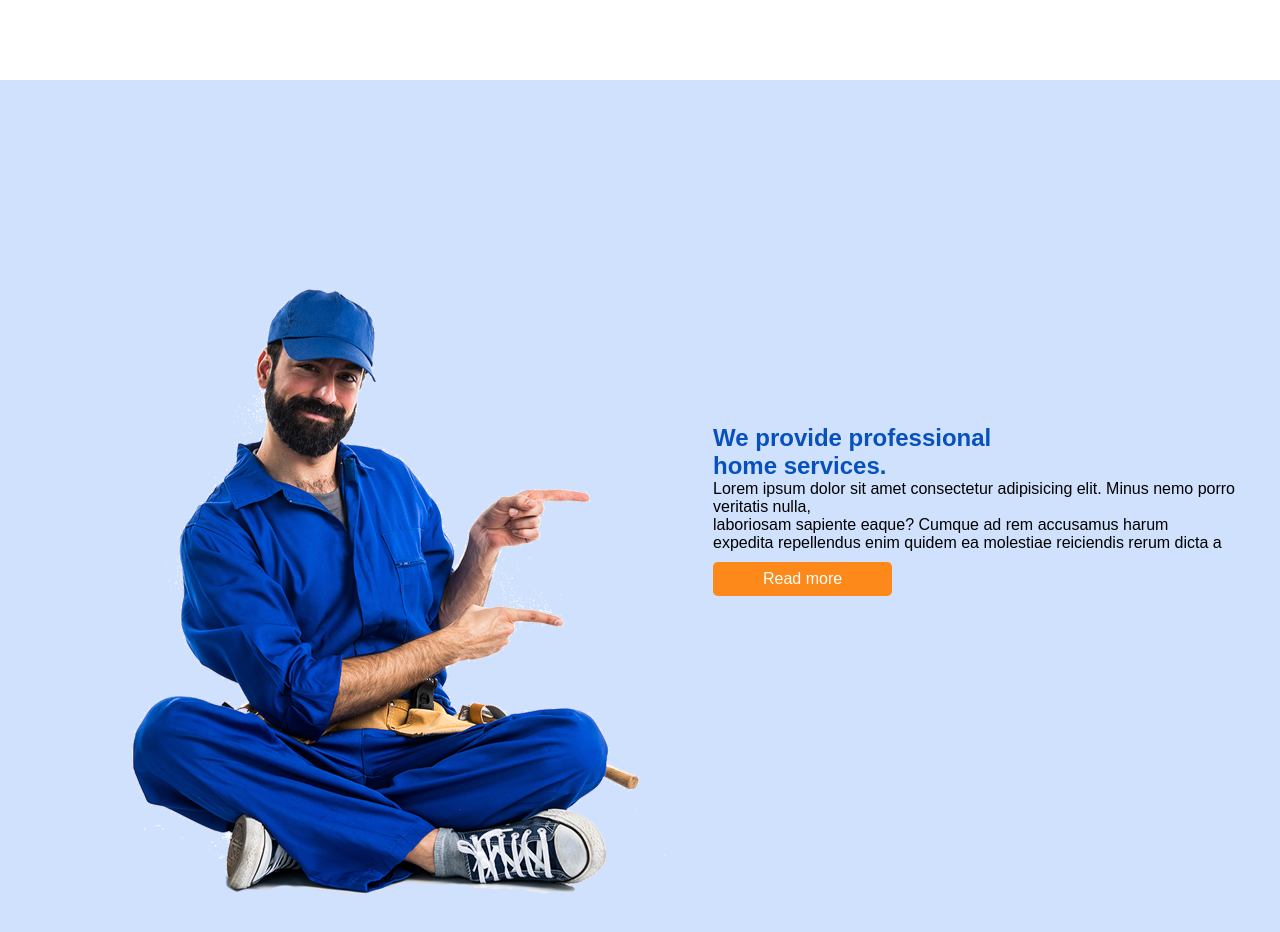
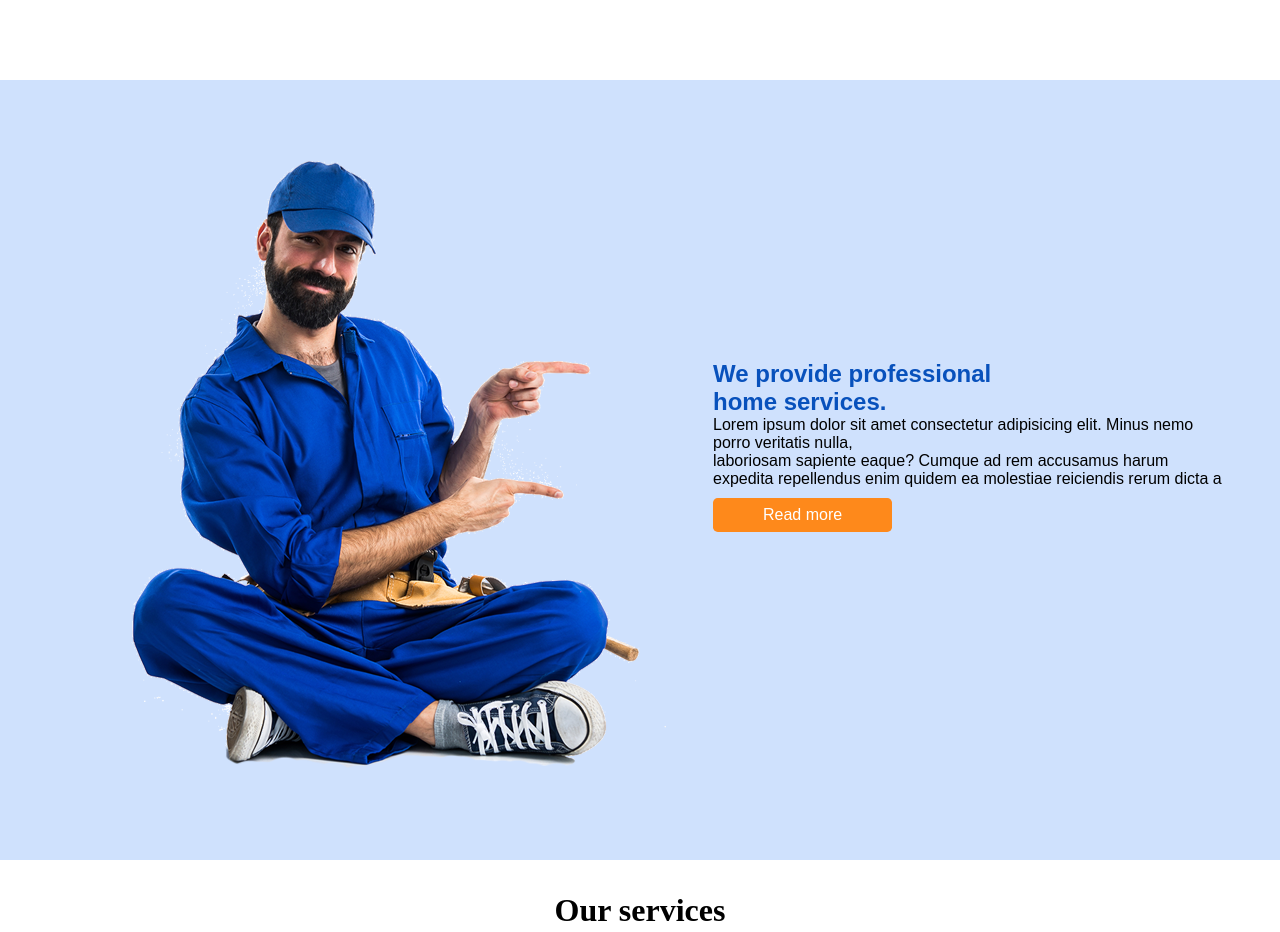
Before and after one commit to emilmardanov290/Construction-Website, a plain HTML site: page index.htm in a window 1280 px wide. Shown: the part 1935-2867 px from the top of the page. Drawn offline with Linux system fonts and the light colour scheme.

Commit message:
Обновил style.css

```diff
--- a/style.css
+++ b/style.css
@@ -177,13 +177,19 @@ nav ul li a:hover{
     display: flex;
     flex-direction: column;
     text-align: center;
+    padding: 3em;
 }
 #forth-part img{
     margin-top: 8em;
+    width: 60%;
+    margin: auto;
 }
 #text-in-forth-part{
     display:flex;
     flex-direction: column;
+    width: 40%;
+    margin: auto;
+    min-width: 395px;
 }
 #text-in-forth-part h2{
     font-family: Arial, Helvetica, sans-serif;
```
